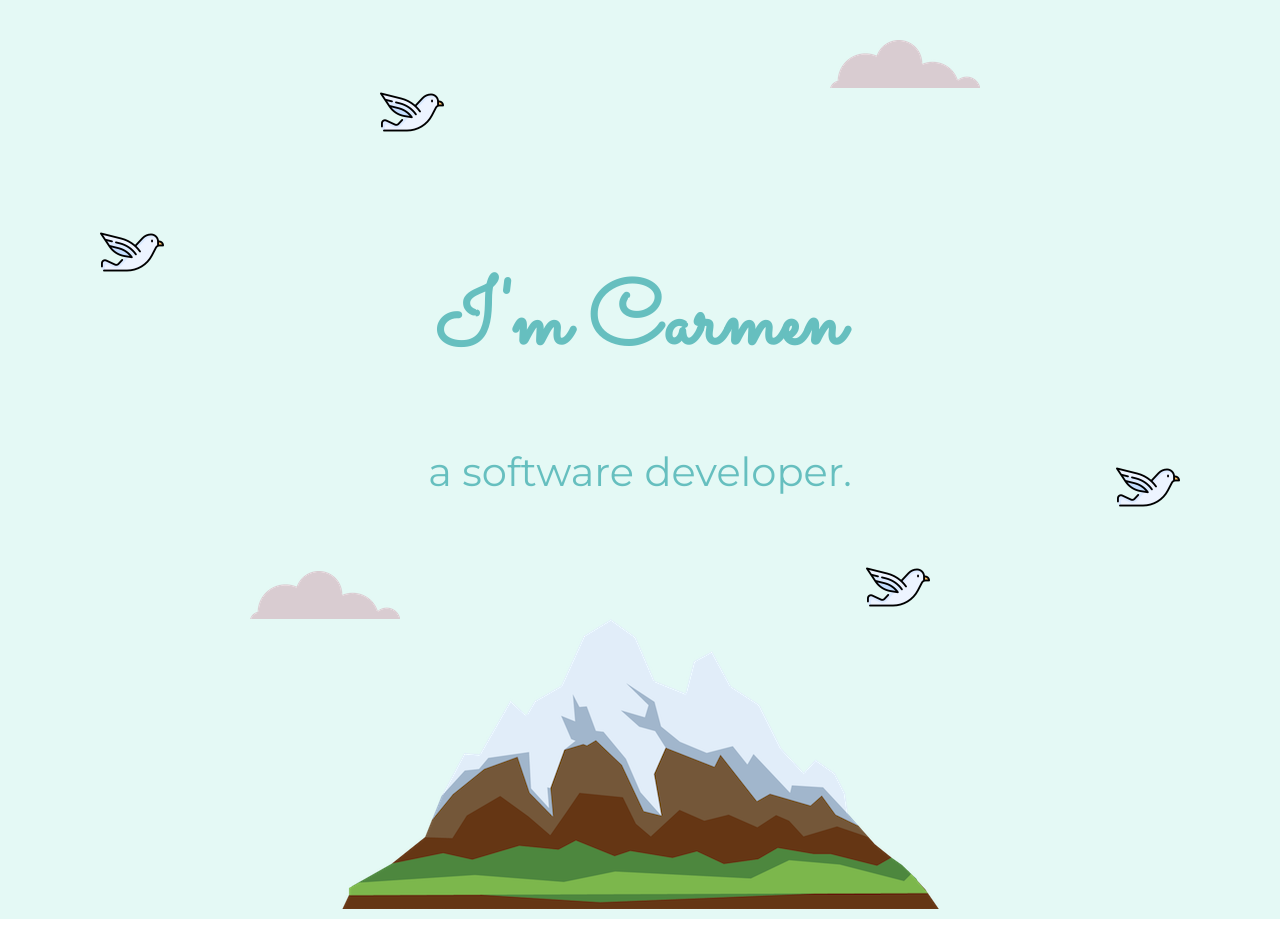
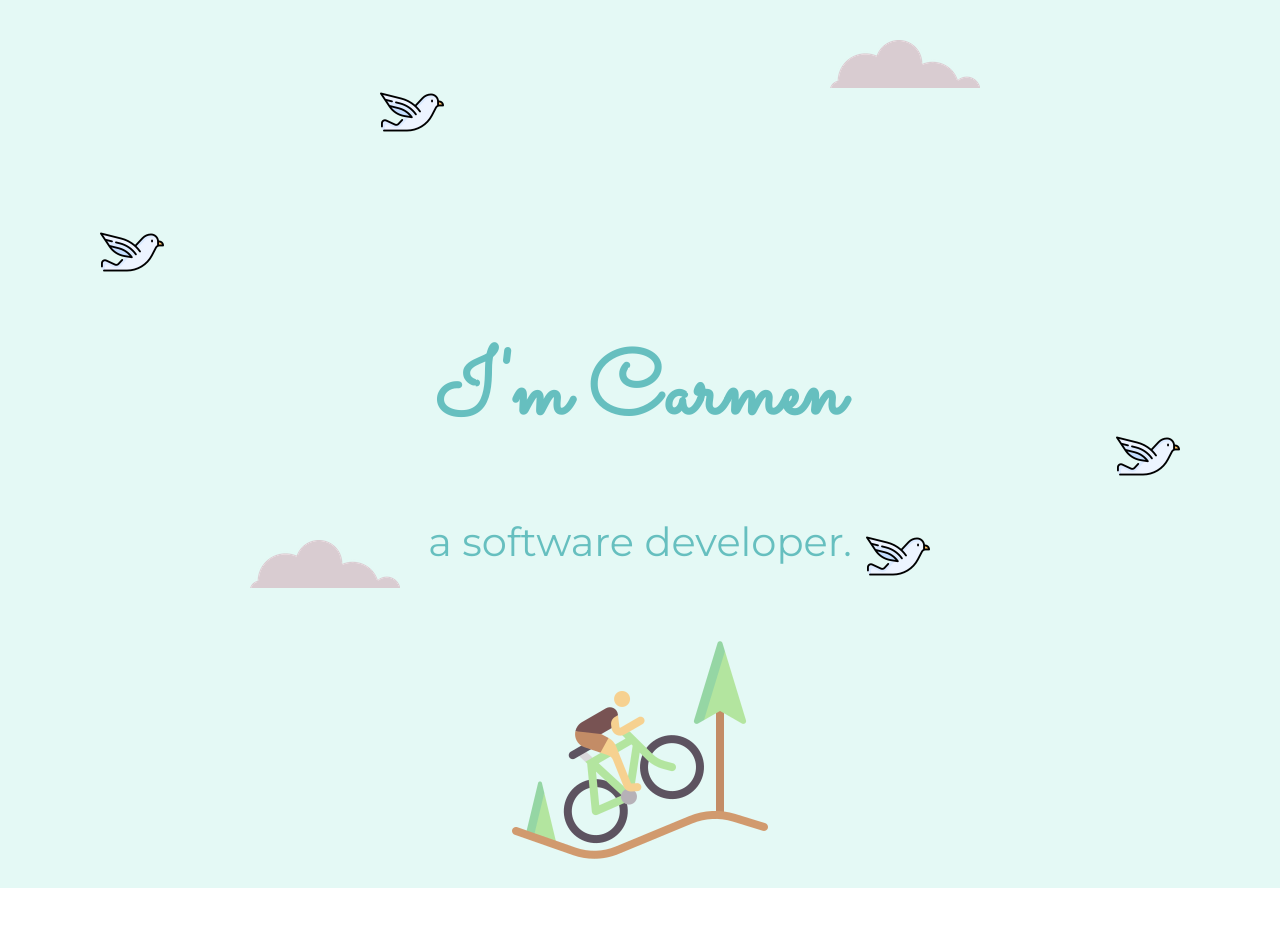
Before and after one commit to mun1013/worldofmine, a plain HTML site: page index.html in a window 1280 px wide. Shown: the top 935 px of the page. Drawn offline with Linux system fonts and the light colour scheme.

Commit message:
+ adjust top container's padding.

```diff
--- a/css/style.css
+++ b/css/style.css
@@ -42,7 +42,7 @@ a:hover {
 .top-container {
     background-color: #E4F9F5;
     position: relative;
-    padding-top: 210px;
+    padding-top: 280px;
 }
 
 .middle-container {
--- a/index.html
+++ b/index.html
@@ -18,7 +18,7 @@
         <p class ="pro">a <span class="middle-pro">software</span> developer.<p>
         <img class="bottom-cloud" src="images/cloud.png" alt="cloud-img">
         <img class="bottom-bird" src="images/pigeon.png" alt="pigeon-img">
-        <img class="mountain" src="images/mountain.png" alt="cloud-img">
+        <img class="mountain" src="images/bycicle.png" alt="bycicle-img">
     </div>
     <div class="middle-container">
         <div class="profile">
```
Also changed, not shown: images/bycicle.png (added).
